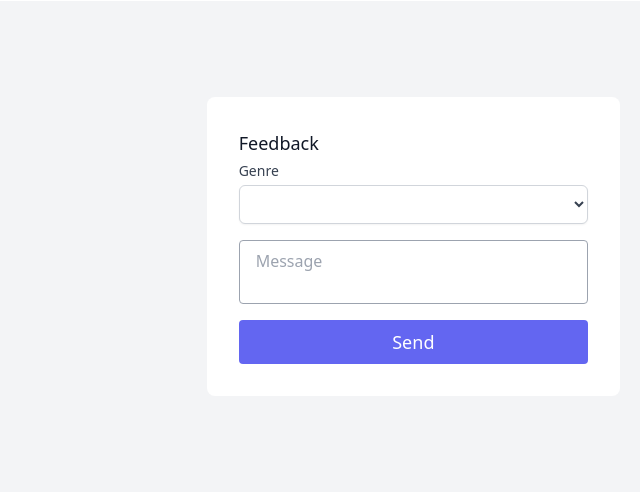
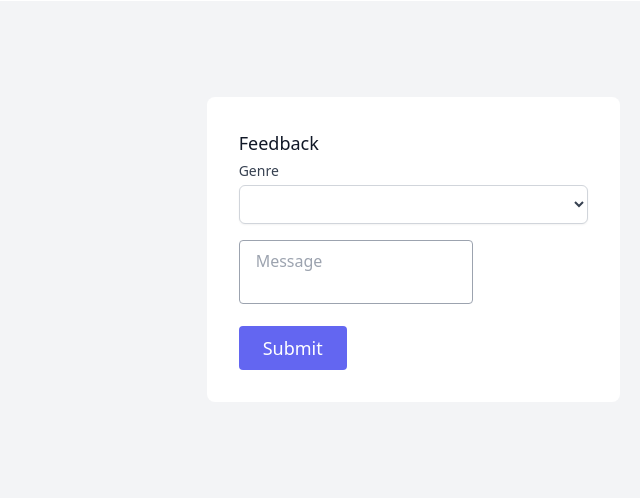
Before and after one commit to haiderali711/genre-prediction-audio, a Django app: page /predictions/ in a window 1280 px wide. Shown: the part 645-1143 px from the top of the page, without its empty margins (640-1280 px from the left). Before the commit the page ends 1009 px from the top, so only its background shows below. Run offline with Django 3.2, Linux system fonts and the light colour scheme; lists and menus that the app fills with data are empty.

Commit message:
Changes to UI and bug fixes with Feedback

```diff
--- a/genre_classification/genre_classification/admins/templates/admins/dashboard.html
+++ b/genre_classification/genre_classification/admins/templates/admins/dashboard.html
@@ -29,7 +29,8 @@
                 <div class="flex items-center px-5 py-6 shadow-sm rounded-md bg-white">
                     <div class="mx-5">
                         <h2 class="text-2xl font-semibold text-gray-700">Accuracy</h2>
-                        <div class="text-gray-500">{% widthratio active_model.accuracy 1 100 %}%</div>
+                        <!-- <div class="text-gray-500">{% widthratio active_model.accuracy 1 100 %}%</div> -->
+                        <div class="text-gray-500">{{active_model.accuracy|floatformat:2}}%</div>
                     </div>
                 </div>
             </div>
--- a/genre_classification/genre_classification/admins/templates/admins/table.html
+++ b/genre_classification/genre_classification/admins/templates/admins/table.html
@@ -88,7 +88,8 @@
             <td
               class="px-6 py-4 whitespace-no-wrap border-b border-gray-200 text-sm leading-5 text-gray-500"
             >
-            {% widthratio model.accuracy 1 100 %}%
+            <!-- {% widthratio model.accuracy 1 100 %}% -->
+            {{model.accuracy|floatformat:2}}%
             </td>
 
             <td
--- a/genre_classification/genre_classification/genre_classification/templates/genre_classification/predictions.html
+++ b/genre_classification/genre_classification/genre_classification/templates/genre_classification/predictions.html
@@ -52,6 +52,9 @@
     <div class="container px-5 py-24 mx-auto flex">
         <div class="lg:w-1/3 md:w-1/2 bg-white rounded-lg p-8 flex flex-col md:ml-auto w-full mt-10 md:mt-0 relative z-10">
             <h2 class="text-gray-900 text-lg mb-1 font-medium title-font">Feedback</h2>
+
+            <form action="{% url 'handle_prediction_data' %}" method="post">
+                {% csrf_token %}
                 <div class="mb-4 col-span-6 sm:col-span-3">
                     <label for="genre" class="block text-sm font-medium text-gray-700">Genre</label>
                     <select id="genre" name="genre" autocomplete="genre"
@@ -65,8 +68,12 @@
                     id="msg"
                     class="bg-white rounded border border-gray-400 focus:outline-none h-16 focus:border-indigo-500 text-base px-4 py-2 mb-4 resize-none"
                     placeholder="Message"></textarea>
-            <input type="submit" value="Send" id="submitForm"
-                    class="flex items-center justify-center text-white bg-indigo-500 border-0 py-2 px-6 hover:bg-indigo-600 rounded text-lg"/>
+                <!-- <input type="submit" value="Send" id="submitForm"
+                    class="flex items-center justify-center text-white bg-indigo-500 border-0 py-2 px-6 hover:bg-indigo-600 rounded text-lg"/> -->
+                <button class="flex items-center justify-center text-white bg-indigo-500 border-0 py-2 px-6 hover:bg-indigo-600 rounded text-lg" type="submit"
+                    name='tuple_data' value={{tuple_data}}>Submit</button>
+            </form>
+
         </div>
     </div>
 </section>
--- a/genre_classification/genre_classification/genre_classification/urls.py
+++ b/genre_classification/genre_classification/genre_classification/urls.py
@@ -19,7 +19,7 @@ from django.contrib import admin
 from django.contrib.auth import views as auth_views
 from django.urls import path, include
 
-from genre_classification.views import handle_file_upload
+from genre_classification.views import handle_file_upload,handle_prediction_data
 from admins.views import admin_view, activate_model
 
 urlpatterns = [
@@ -30,6 +30,7 @@ urlpatterns = [
     path('', handle_file_upload, name='home'),
     path('django/admin', admin.site.urls),
     path('predictions/', auth_views.LoginView.as_view(template_name='genre_classification/predictions.html'), name='predictions'),
+    path('predictions/data',handle_prediction_data,name='handle_prediction_data')
 ]
 
 if settings.DEBUG:
```
Also changed, not shown: genre_classification/genre_classification/genre_classification/views.py (+18 -0 lines). Lines whose indentation alone changed are shown as unchanged.
